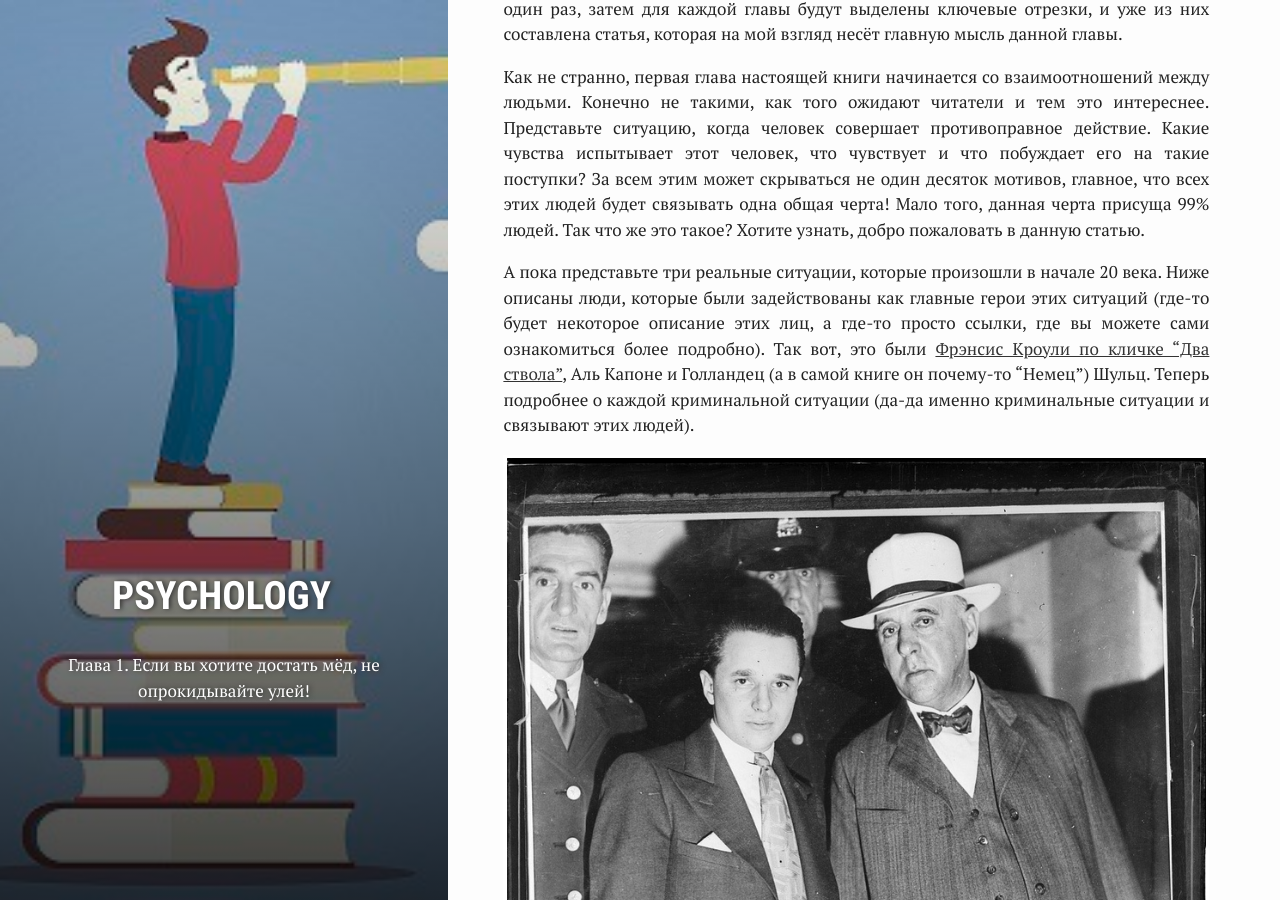
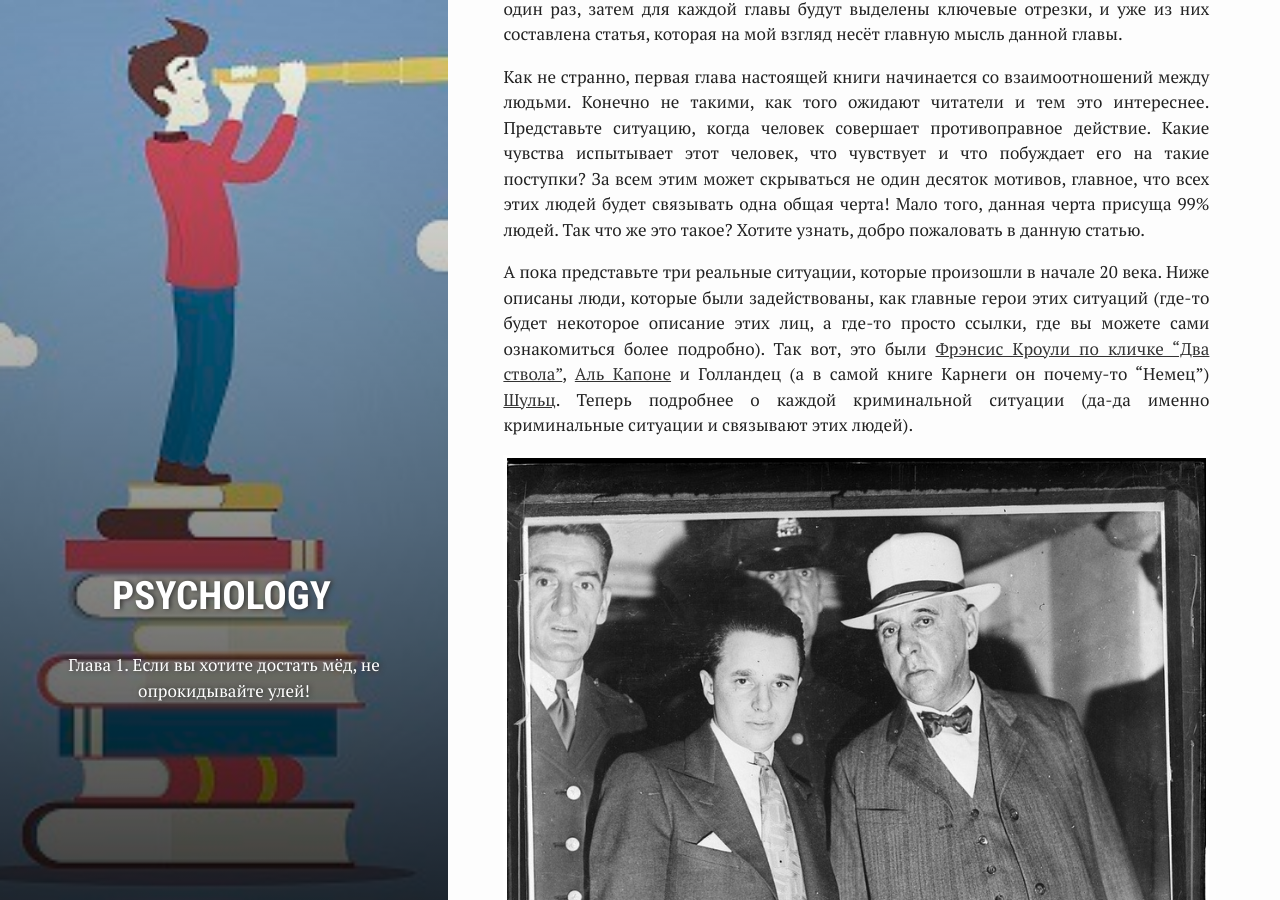
Before and after one commit to ghostmorgan/ghostmorgan.github.io, a Jekyll site: the page built from _posts/2017-12-04-how_to_get_friends_ch_01.md, in a window 1280 px wide and 900 px high, scrolled down 442 px. Built offline with Jekyll 4.4.1, drawn with Linux system fonts in a browser that asks for light colours; nearby versions of some CDN libraries; comment, search, counter and statistics services are not loaded; some of the changed text lies outside the part shown.

Commit message:
Update 2017-12-04-how_to_get_friends_ch_01.md

```diff
--- a/_posts/2017-12-04-how_to_get_friends_ch_01.md
+++ b/_posts/2017-12-04-how_to_get_friends_ch_01.md
@@ -17,7 +17,7 @@ author: DenIvTea
 
 Как не странно, первая глава настоящей книги начинается со взаимоотношений между людьми. Конечно не такими, как того ожидают читатели и тем это интереснее. Представьте ситуацию, когда человек совершает противоправное действие. Какие чувства испытывает этот человек, что чувствует и что побуждает его на такие поступки? За всем этим может скрываться не один десяток мотивов, главное, что всех этих людей будет связывать одна общая черта! Мало того, данная черта присуща 99% людей. Так что же это такое? Хотите узнать, добро пожаловать в данную статью.
 
-А пока представьте три реальные ситуации, которые произошли в начале 20 века. Ниже описаны люди, которые были задействованы как главные герои этих ситуаций (где-то будет некоторое описание этих лиц, а где-то просто ссылки, где вы можете сами ознакомиться более подробно). Так вот, это были [Фрэнсис Кроули по кличке "Два ствола"](https://en.wikipedia.org/wiki/Francis_Crowley "Фрэнсис Кроули"), Аль Капоне и Голландец (а в самой книге он почему-то "Немец") Шульц. Теперь подробнее о каждой криминальной ситуации (да-да именно криминальные ситуации и связывают этих людей).
+А пока представьте три реальные ситуации, которые произошли в начале 20 века. Ниже описаны люди, которые были задействованы, как главные герои этих ситуаций (где-то будет некоторое описание этих лиц, а где-то просто ссылки, где вы можете сами ознакомиться более подробно). Так вот, это были [Фрэнсис Кроули по кличке "Два ствола"](https://en.wikipedia.org/wiki/Francis_Crowley "Фрэнсис Кроули"), [Аль Капоне](https://ru.wikipedia.org/wiki/%D0%90%D0%BB%D1%8C_%D0%9A%D0%B0%D0%BF%D0%BE%D0%BD%D0%B5) и Голландец (а в самой книге Карнеги он почему-то "Немец") [Шульц](https://ru.wikipedia.org/wiki/%D0%93%D0%BE%D0%BB%D0%BB%D0%B0%D0%BD%D0%B4%D0%B5%D1%86_%D0%A8%D1%83%D0%BB%D1%8C%D1%86). Теперь подробнее о каждой криминальной ситуации (да-да именно криминальные ситуации и связывают этих людей).
 
 [![railroad]({{ site.images | relative_url }}/psych/kroul.jpg)]({{ site.images | relative_url }}/psych/kroul.jpg)
 <blockquote>Фрэнсис "Два ствола" Кроули - гангстер и убийца. Застрелил двух копов в Нью-Йорке, после чего на него началась настоящая облава. Полиция вышла на него по наводке бывшей любовницы, которая застукала Кроули с другой женщиной и таким образом решила отомстить. В операции по захвату преступника участвовали 300 полицейских, вооруженных ружьями и автоматами, которые окружили пятиэтажное здание на 91-й улице, где он находился. Все это привлекло огромное количество зевак. По данным прессы там собралось около 15 000 человек. Перестрелка продолжалась 2 часа, но после того, как у Кроули кончились патроны, он был вынужден сдаться. Суд приговорил его к электрическому стулу. Приговор был приведен в исполнение в тюрьме Синг-Синг, в штате Нью-Йорк. На момент смерти Кроули был 19 лет. </blockquote>
```
Also changed, not shown: other parts of _posts/2017-12-04-how_to_get_friends_ch_01.md (+4 -0 lines).
